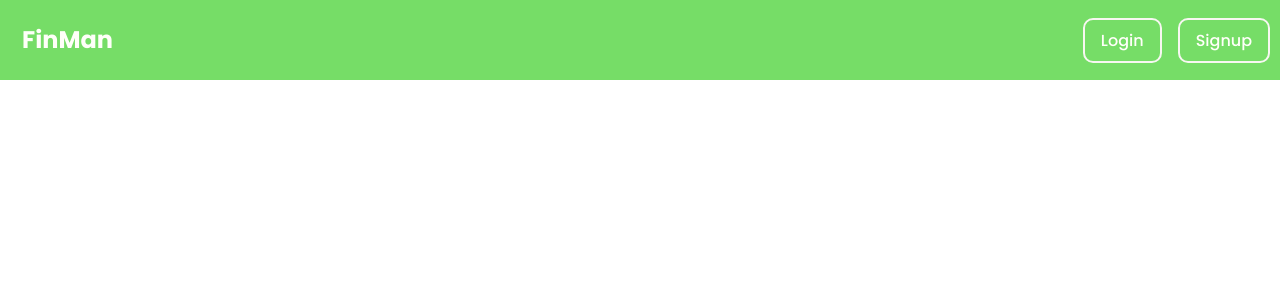
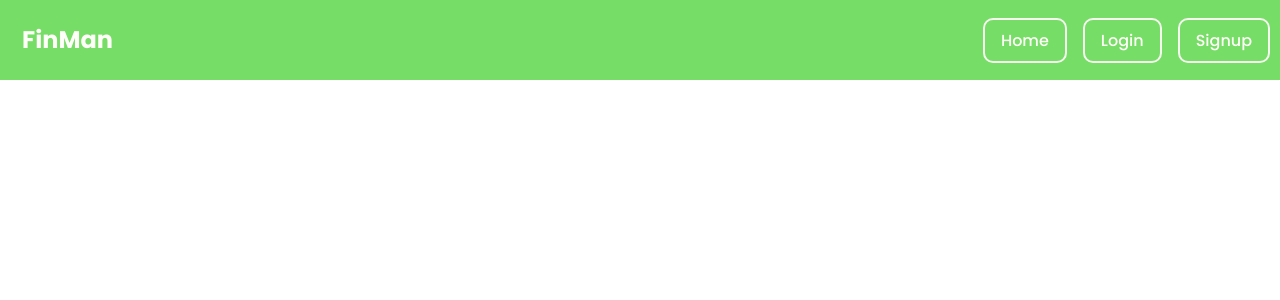
Before and after one commit to AAKhan4/finanace-management, a React (Create React App) app in the folder frontend/: page / in a window 1280 px wide. Before the commit this address had no page. Shown: the top 300 px of the page. Built offline with nearby package versions, Linux system fonts and the light colour scheme.

Commit message:
Update index.js

```diff
--- a/frontend/src/components/Nav/index.js
+++ b/frontend/src/components/Nav/index.js
@@ -7,6 +7,7 @@ export default function Nav() {
       <E.Wrapper>
         <E.Logo href="/"><E.Name>FinMan</E.Name></E.Logo>
         <E.ButtonContainer>
+          <E.Button href="/">Home</E.Button>
           <E.Button href="/login">Login</E.Button>
           <E.Button href="/signup">Signup</E.Button>
         </E.ButtonContainer>
```
